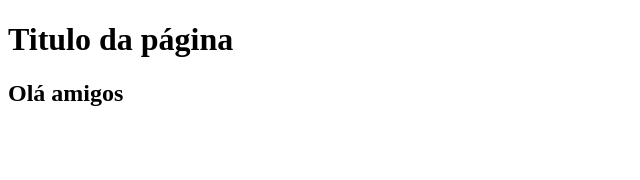
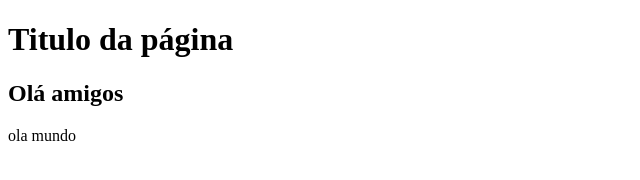
Before and after one commit to Santhiago-lght/Projeto-teste-, a plain HTML site: page index.html in a window 1280 px wide. Shown: the full height of the page, 0-640 px from the left. Drawn offline with Linux system fonts and the light colour scheme.

```diff
--- a/index.html
+++ b/index.html
@@ -8,5 +8,6 @@
 <body>
         <h1> Titulo da página </h1>
         <h2> Olá amigos</h2>
+        ola mundo
 </body>
 </html>
```
Also changed, not shown: home.html (added).
